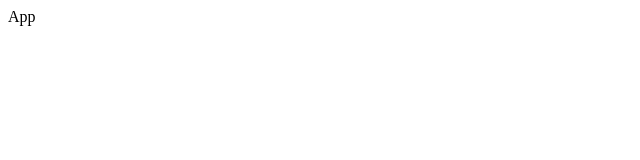
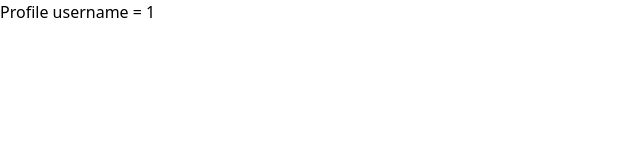
Before and after one commit to sahilverma-dev/instagram-mern, a React (Create React App) app in the folder client/: page /1 in a window 1280 px wide. Shown: the top 160 px of the page, without its empty margins (0-640 px from the left). Built offline with nearby package versions, Linux system fonts and the light colour scheme.

Commit message:
blank pages added

```diff
--- a/client/src/components/App.jsx
+++ b/client/src/components/App.jsx
@@ -1,7 +1,25 @@
 import React from "react";
+import { BrowserRouter, Route, Routes } from "react-router-dom";
+import Explore from "../pages/Explore";
+import Home from "../pages/Home";
+import Login from "../pages/Login";
+import Post from "../pages/Post";
+import Profile from "../pages/Profile";
+import Register from "../pages/Register";
 
 const App = () => {
-  return <div>App</div>;
+  return (
+    <BrowserRouter>
+      <Routes>
+        <Route path="/" element={<Home />} />
+        <Route path="/explore" element={<Explore />} />
+        <Route path="/p/:postID" element={<Post />} />
+        <Route path="/:username" element={<Profile />} />
+        <Route path="/login" element={<Login />} />
+        <Route path="/register" element={<Register />} />
+      </Routes>
+    </BrowserRouter>
+  );
 };
 
 export default App;
--- a/client/src/index.jsx
+++ b/client/src/index.jsx
@@ -1,5 +1,6 @@
 import React from "react";
 import ReactDOM from "react-dom";
 import App from "./components/App";
+import "./index.css";
 
 ReactDOM.render(<App />, document.getElementById("root"));
--- /dev/null
+++ b/client/src/pages/Explore.jsx
@@ -0,0 +1,7 @@
+import React from "react";
+
+const Explore = () => {
+  return <div>Explore</div>;
+};
+
+export default Explore;
--- /dev/null
+++ b/client/src/pages/Home.jsx
@@ -0,0 +1,7 @@
+import React from "react";
+
+const Home = () => {
+  return <div>Home</div>;
+};
+
+export default Home;
--- /dev/null
+++ b/client/src/pages/Login.jsx
@@ -0,0 +1,7 @@
+import React from "react";
+
+const Login = () => {
+  return <div>Login</div>;
+};
+
+export default Login;
--- /dev/null
+++ b/client/src/pages/Post.jsx
@@ -0,0 +1,9 @@
+import React from "react";
+import { useParams } from "react-router-dom";
+
+const Post = () => {
+  const { postID } = useParams();
+  return <div>Postid = {postID}</div>;
+};
+
+export default Post;
--- /dev/null
+++ b/client/src/pages/Profile.jsx
@@ -0,0 +1,9 @@
+import React from "react";
+import { useParams } from "react-router-dom";
+
+const Profile = () => {
+  const { username } = useParams();
+  return <div>Profile username = {username}</div>;
+};
+
+export default Profile;
--- /dev/null
+++ b/client/src/pages/Register.jsx
@@ -0,0 +1,7 @@
+import React from "react";
+
+const Register = () => {
+  return <div>Register</div>;
+};
+
+export default Register;
```
